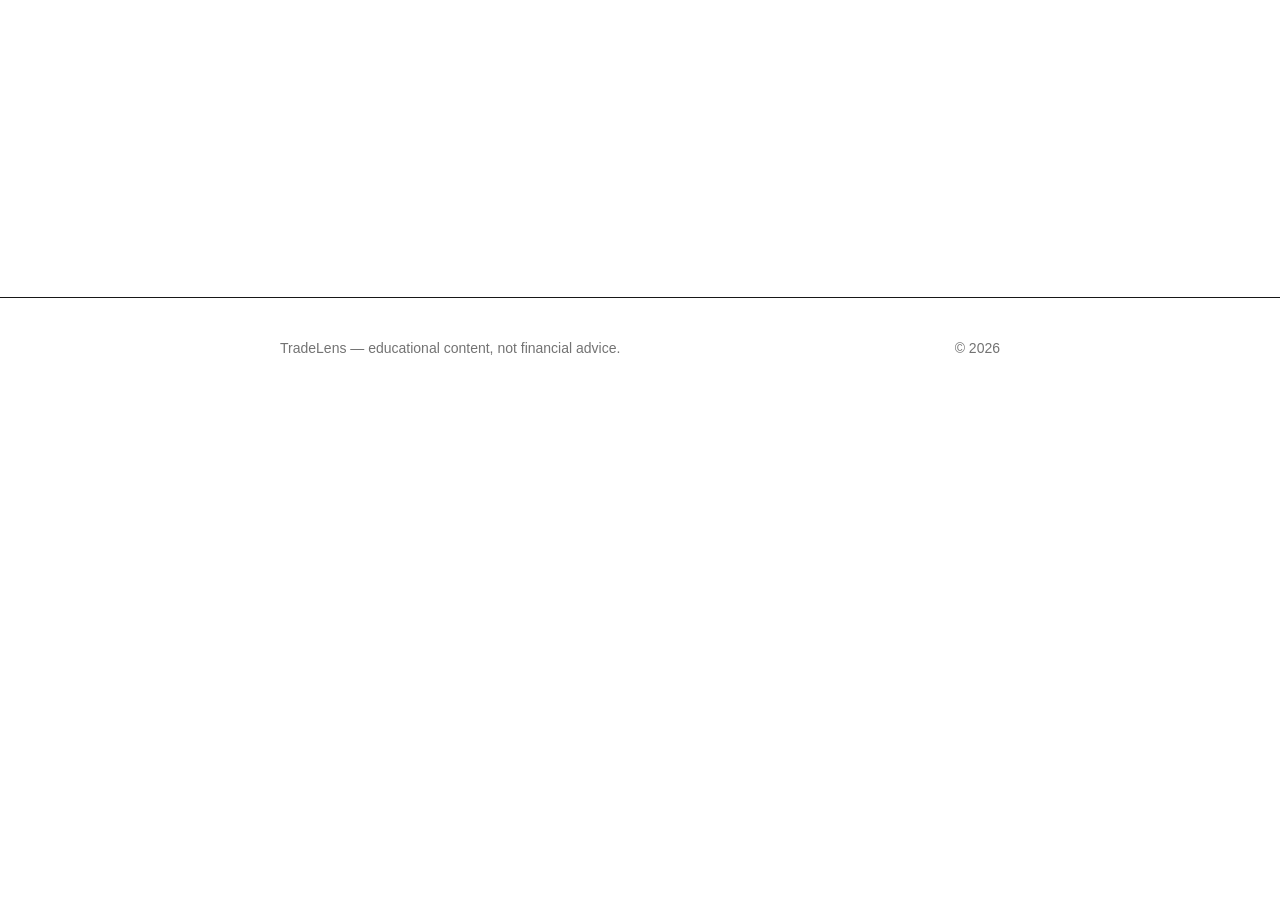
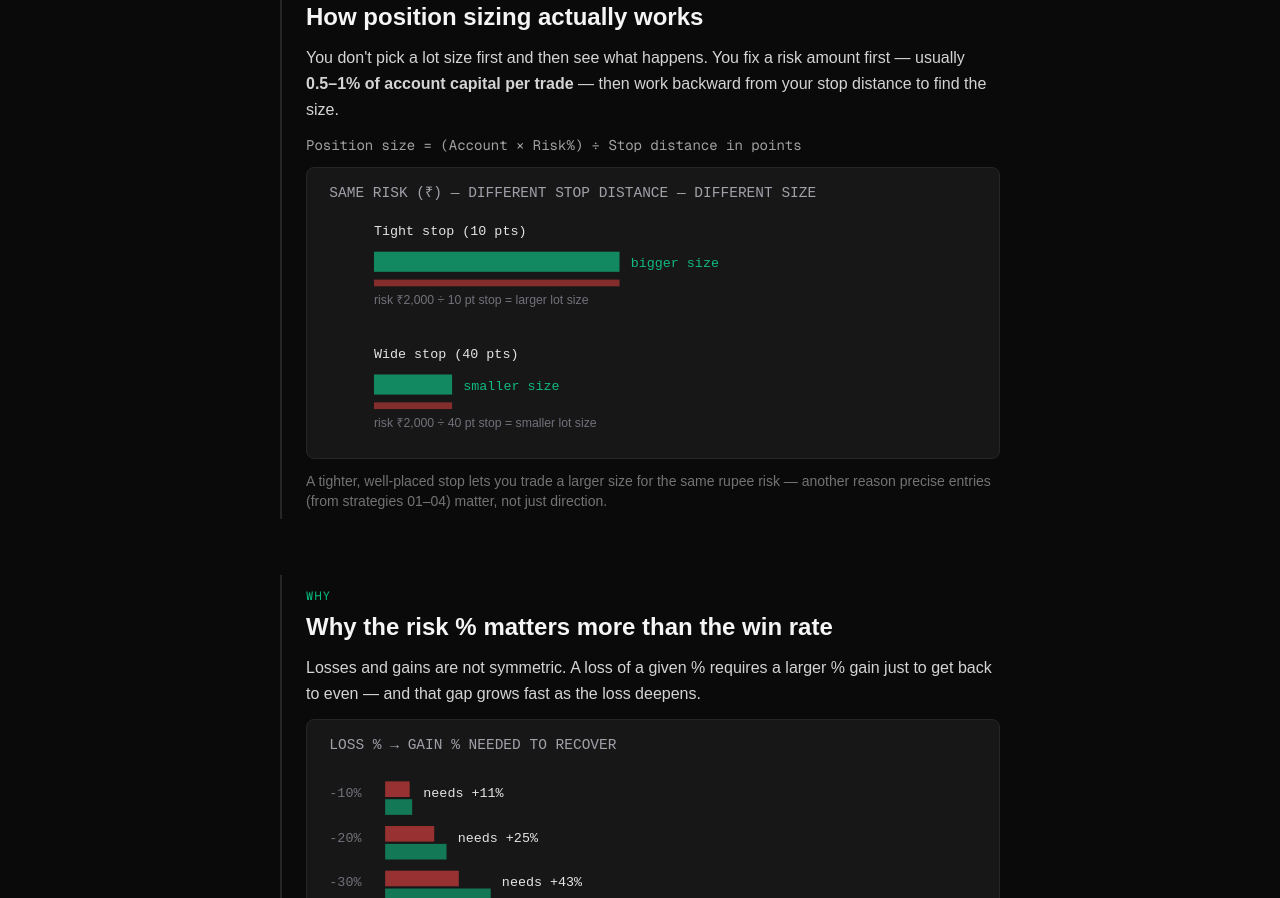
Before and after one commit to Dreamyplayer/tradelens, a Next.js app: page /strategies/risk-management in a window 1280 px wide. Before the commit this address had no page. Shown: the part 640-1538 px from the top of the page. Before the commit the page ends 1038 px from the top, so only its background shows below. Built offline with nearby package versions, Linux system fonts and the light colour scheme.

Commit message:
feat: add Risk Management page and foundational strategy content with diagrams

```diff
--- a/src/app/strategies/page.tsx
+++ b/src/app/strategies/page.tsx
@@ -41,6 +41,17 @@ export default function StrategiesPage() {
             accent='text-purple-500'
           />
         </div>
+
+        <p className='text-xs font-mono tracking-widest text-neutral-500 mt-14 mb-4'>FOUNDATIONS</p>
+        <div className='grid gap-4'>
+          <StrategyCard
+            href='/strategies/risk-management'
+            index='FOUNDATION 01'
+            title='Risk Management'
+            description='Position sizing, reward-to-risk ratios, and drawdown math — the layer underneath every strategy above.'
+            accent='text-rose-500'
+          />
+        </div>
       </div>
     </main>
   );
--- /dev/null
+++ b/src/app/strategies/risk-management/page.tsx
@@ -0,0 +1,115 @@
+import ExampleBox from '@/components/strategies/ExampleBox';
+import InfoGrid from '@/components/strategies/InfoGrid';
+import Section from '@/components/strategies/Section';
+import StrategyLayout from '@/components/strategies/StrategyLayout';
+import DrawdownRecoveryDiagram from '@/components/svg/DrawdownRecoveryDiagram';
+import PositionSizingDiagram from '@/components/svg/PositionSizingDiagram';
+
+export default function RiskManagementPage() {
+  return (
+    <StrategyLayout
+      eyebrow='FOUNDATION 01'
+      title='Risk Management'
+      subtitle='The part that actually determines whether any of the previous four strategies keep you in the game long enough to work.'
+    >
+      <Section label='WHAT' title='What risk management actually means'>
+        <p>
+          It&apos;s not a strategy — it&apos;s the layer that sits underneath every strategy. Even a setup with a genuine edge
+          fails an account if position sizing is wrong. The two numbers that matter most on every single trade:{' '}
+          <strong>how much you risk</strong> (in money, not points) and{' '}
+          <strong>where your stop invalidates the idea</strong>.
+        </p>
+      </Section>
+
+      <Section label='HOW' title='How position sizing actually works'>
+        <p>
+          You don&apos;t pick a lot size first and then see what happens. You fix a risk amount first — usually{' '}
+          <strong>0.5–1% of account capital per trade</strong> — then work backward from your stop distance to find the
+          size.
+        </p>
+        <p className='font-mono text-sm text-neutral-400'>
+          Position size = (Account × Risk%) ÷ Stop distance in points
+        </p>
+        <PositionSizingDiagram />
+        <p className='text-sm text-neutral-500'>
+          A tighter, well-placed stop lets you trade a larger size for the same rupee risk — another reason precise
+          entries (from strategies 01–04) matter, not just direction.
+        </p>
+      </Section>
+
+      <Section label='WHY' title='Why the risk % matters more than the win rate'>
+        <p>
+          Losses and gains are not symmetric. A loss of a given % requires a larger % gain just to get back to even —
+          and that gap grows fast as the loss deepens.
+        </p>
+        <DrawdownRecoveryDiagram />
+        <p>
+          This is why risking 1% per trade survives a 10-loss streak (down ~10%), while risking 10% per trade is
+          functionally wiped out by the same streak. The strategy&apos;s win rate barely matters if the position sizing
+          behind it is reckless.
+        </p>
+      </Section>
+
+      <Section label='WHICH' title='Which reward-to-risk ratio to demand'>
+        <InfoGrid
+          items={[
+            {
+              title: 'Minimum 1.5–2 : 1',
+              detail:
+                'Target should be at least 1.5–2x your stop distance. Below that, even a good win rate struggles to be profitable after costs.',
+            },
+            {
+              title: '2–3 : 1 is the sweet spot',
+              detail:
+                'Matches well with the setups in strategies 01–04 (zone rejections, pullbacks, breakouts, order block returns) which naturally offer this kind of room.',
+            },
+            {
+              title: 'Win rate needed at 2:1',
+              detail:
+                'You only need to be right ~35–40% of the time to be profitable at a 2:1 reward-to-risk — the ratio does most of the work.',
+            },
+          ]}
+        />
+      </Section>
+
+      <Section label='WHEN' title='When to cut size or stop trading for the day'>
+        <InfoGrid
+          tone='bad'
+          items={[
+            {
+              title: 'Daily loss limit hit',
+              detail:
+                "Set a hard stop for the day (e.g. -3% of account) and close the platform. Trading to 'win it back' is the single most common way accounts blow up.",
+            },
+            {
+              title: 'After 2–3 consecutive losses',
+              detail:
+                'Step back and check if the setups being taken actually match the rules in strategies 01–04, or if you drifted into impulsive entries.',
+            },
+          ]}
+        />
+        <InfoGrid
+          tone='good'
+          items={[
+            {
+              title: 'Reduce size, not conviction',
+              detail:
+                'During a losing streak, cut size in half rather than stopping the strategy entirely — keeps you in the game while limiting damage.',
+            },
+          ]}
+        />
+      </Section>
+
+      <Section label='EXAMPLE' title='Putting it together'>
+        <ExampleBox
+          instrument='Crude Oil Mini Futures — ₹2,00,000 account'
+          scenario="Risk per trade set at 1% (₹2,000). Setup from the price-action strategy gives a stop distance of 20 points, with Crude Mini's ₹10 per point value."
+          entry='Position size = ₹2,000 ÷ (20 pts × ₹10/pt) = 10 lots.'
+          stop='20 points from entry, exactly as marked on the S/R zone.'
+          target="At 2:1 reward-to-risk, that's a 40-point target — same setup, sized correctly."
+          note="Notice the strategy didn't change — only the size behind it was calculated deliberately instead of guessed."
+        />
+      </Section>
+    </StrategyLayout>
+  );
+}
--- /dev/null
+++ b/src/components/svg/DrawdownRecoveryDiagram.tsx
@@ -0,0 +1,40 @@
+/**
+ * Shows why losses hurt asymmetrically: a 50% loss needs a 100% gain
+ * to recover, not 50%.
+ */
+export default function DrawdownRecoveryDiagram() {
+  const rows = [
+    { loss: 10, needed: 11 },
+    { loss: 20, needed: 25 },
+    { loss: 30, needed: 43 },
+    { loss: 50, needed: 100 },
+    { loss: 75, needed: 300 },
+  ];
+  return (
+    <svg
+      viewBox="0 0 620 260"
+      className="w-full h-auto rounded-lg bg-neutral-900 border border-neutral-800"
+    >
+      <text x="20" y="26" fill="#a1a1aa" fontSize="13" fontFamily="monospace">
+        LOSS %  →  GAIN % NEEDED TO RECOVER
+      </text>
+      {rows.map((r, i) => {
+        const y = 55 + i * 40;
+        const lossWidth = r.loss * 2.2;
+        const neededWidth = Math.min(r.needed * 2.2, 460);
+        return (
+          <g key={i}>
+            <text x="20" y={y + 14} fill="#71717a" fontSize="12" fontFamily="monospace">
+              -{r.loss}%
+            </text>
+            <rect x="70" y={y} width={lossWidth} height="14" fill="#ef4444" opacity="0.6" />
+            <rect x="70" y={y + 16} width={neededWidth} height="14" fill="#10b981" opacity="0.6" />
+            <text x={80 + Math.max(lossWidth, neededWidth)} y={y + 14} fill="#e4e4e7" fontSize="12" fontFamily="monospace">
+              needs +{r.needed}%
+            </text>
+          </g>
+        );
+      })}
+    </svg>
+  );
+}
--- /dev/null
+++ b/src/components/svg/PositionSizingDiagram.tsx
@@ -0,0 +1,43 @@
+/**
+ * Compares a tight-stop trade (larger position size) vs a wide-stop trade
+ * (smaller position size) — both risking the exact same rupee amount.
+ */
+export default function PositionSizingDiagram() {
+  return (
+    <svg viewBox='0 0 620 260' className='w-full h-auto rounded-lg bg-neutral-900 border border-neutral-800'>
+      <text x='20' y='26' fill='#a1a1aa' fontSize='13' fontFamily='monospace'>
+        SAME RISK (₹) — DIFFERENT STOP DISTANCE — DIFFERENT SIZE
+      </text>
+
+      {/* Tight stop trade */}
+      <g>
+        <text x='60' y='60' fill='#e4e4e7' fontSize='12' fontFamily='monospace'>
+          Tight stop (10 pts)
+        </text>
+        <rect x='60' y='75' width='220' height='18' fill='#10b981' opacity='0.7' />
+        <text x='290' y='89' fill='#10b981' fontSize='12' fontFamily='monospace'>
+          bigger size
+        </text>
+        <rect x='60' y='100' width='220' height='6' fill='#ef4444' opacity='0.5' />
+        <text x='60' y='122' fill='#71717a' fontSize='11'>
+          risk ₹2,000 ÷ 10 pt stop = larger lot size
+        </text>
+      </g>
+
+      {/* Wide stop trade */}
+      <g transform='translate(0,110)'>
+        <text x='60' y='60' fill='#e4e4e7' fontSize='12' fontFamily='monospace'>
+          Wide stop (40 pts)
+        </text>
+        <rect x='60' y='75' width='70' height='18' fill='#10b981' opacity='0.7' />
+        <text x='140' y='89' fill='#10b981' fontSize='12' fontFamily='monospace'>
+          smaller size
+        </text>
+        <rect x='60' y='100' width='70' height='6' fill='#ef4444' opacity='0.5' />
+        <text x='60' y='122' fill='#71717a' fontSize='11'>
+          risk ₹2,000 ÷ 40 pt stop = smaller lot size
+        </text>
+      </g>
+    </svg>
+  );
+}
```
